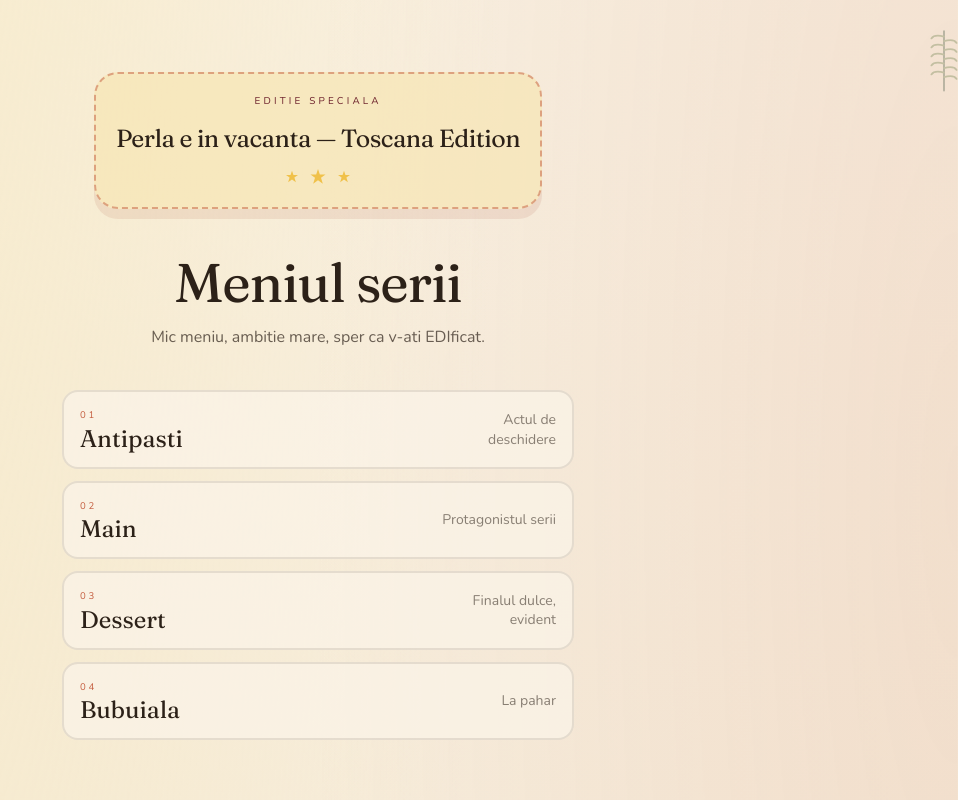
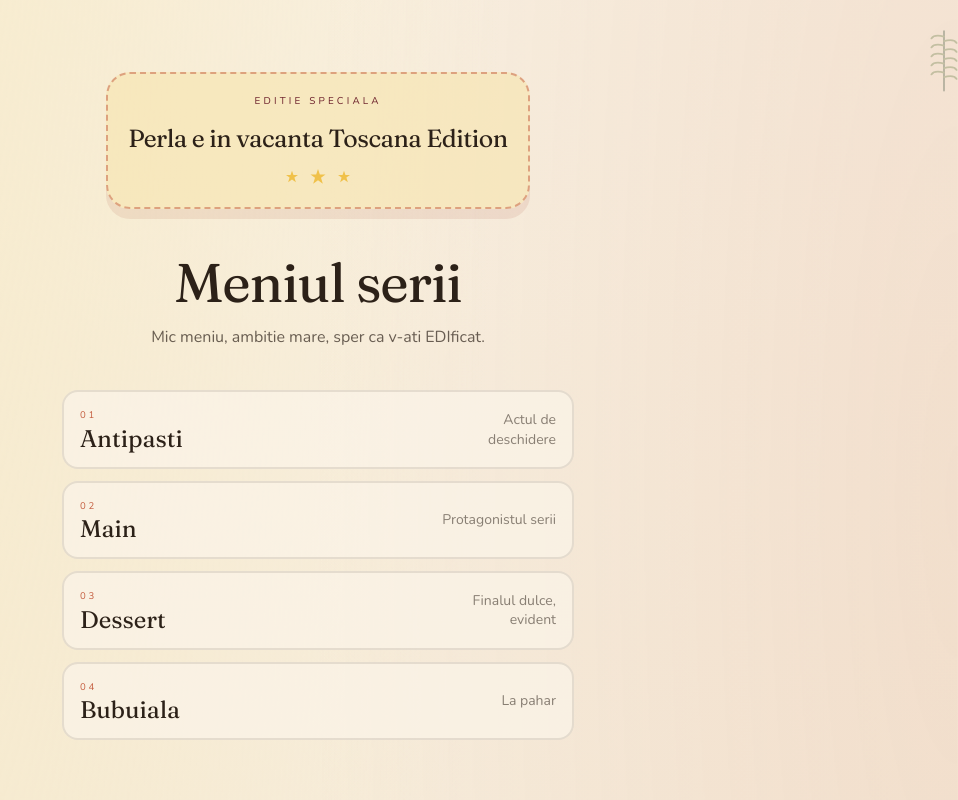
Before and after one commit to Razvan4449/toscana-menu, a Next.js app: page / in a window 1280 px wide. Shown: the part 860-1660 px from the top of the page, without its empty margins (322-1280 px from the left). Built offline with nearby package versions, Linux system fonts and the light colour scheme.

Commit message:
Remove dash from special edition title.
Co-authored-by: Cursor <cursoragent@cursor.com>

```diff
--- a/src/data/menu.ts
+++ b/src/data/menu.ts
@@ -5,7 +5,7 @@ export const brand = {
   heroSub: "Cand masa e plina de prieteni mancarea nici nu conteaza.",
   marquee:
     "Perla e in vacanta. In toscana. E in Italia. Gen ciubota aia. TUTTO PASSA.",
-  edition: "Perla e in vacanta — Toscana Edition",
+  edition: "Perla e in vacanta Toscana Edition",
   overviewTitle: "Meniul serii",
   overviewBody: "Mic meniu, ambitie mare, sper ca v-ati EDIficat.",
   cta: "Deschide meniul",
```
